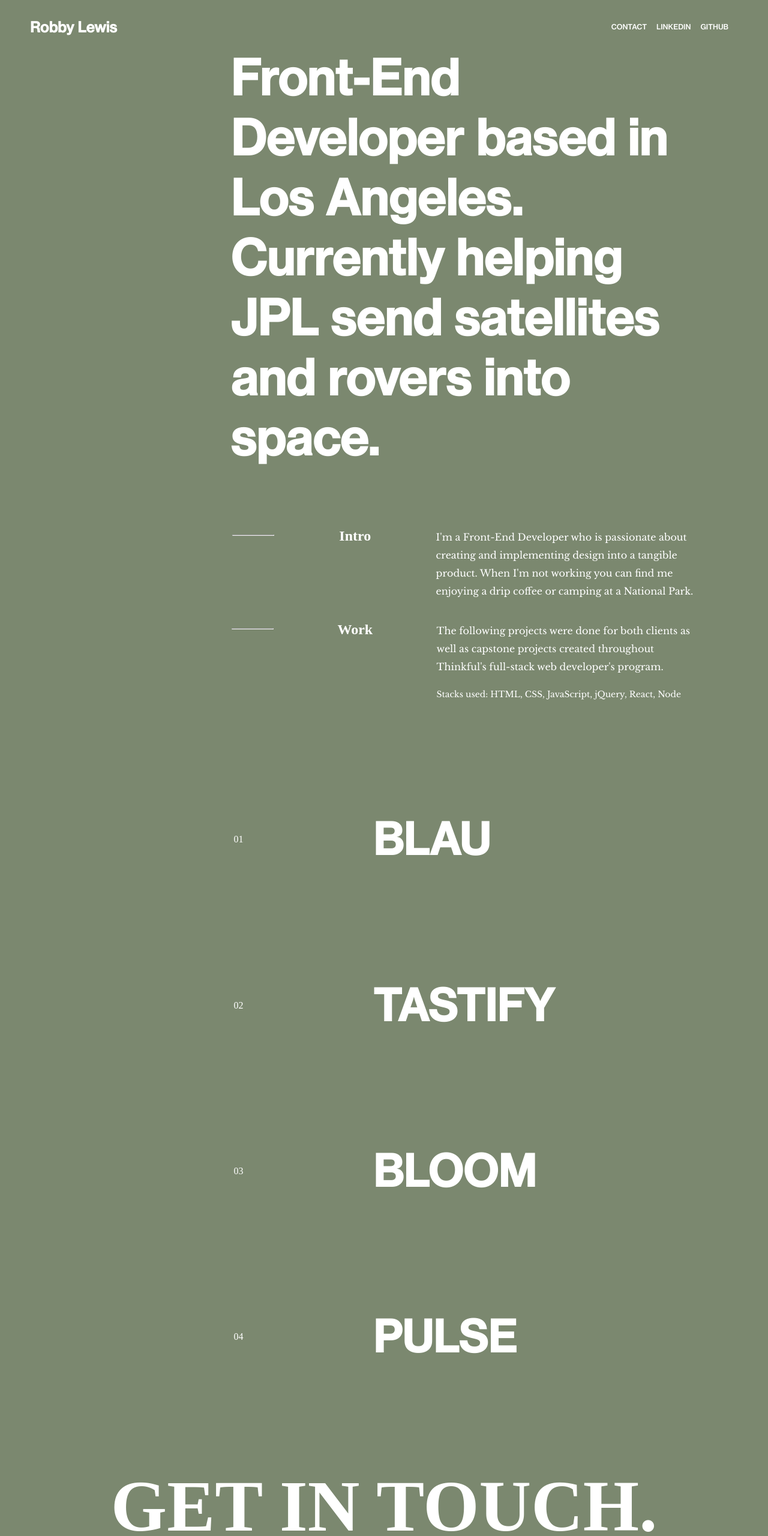
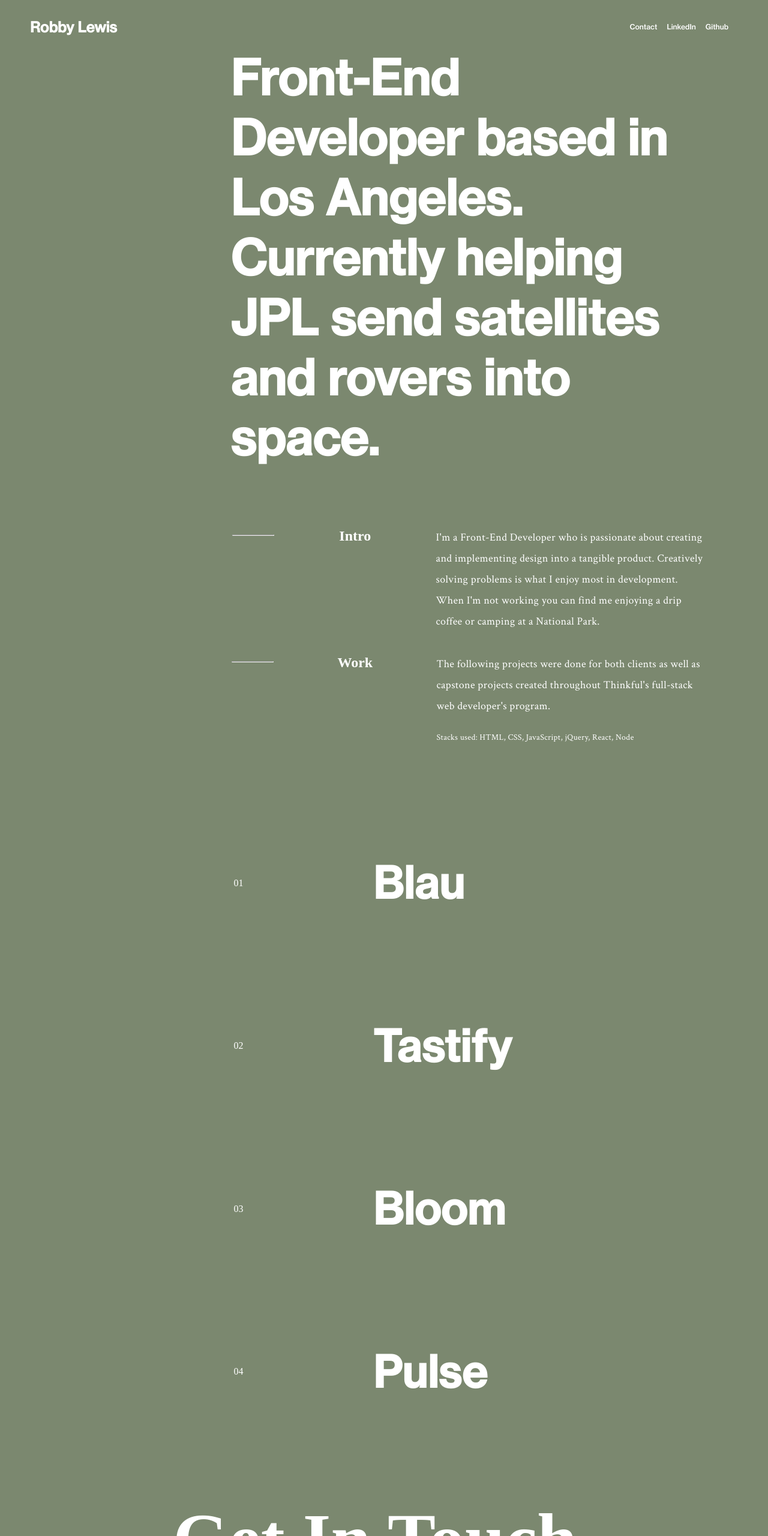
Before and after one commit to robbylewis7/Site, a plain HTML site: page index.html in a window 1280 px wide. Shown: the top 2560 px of the page at 60% size. Drawn offline with nearby package versions, Linux system fonts and the light colour scheme.

Commit message:
updated files

```diff
--- a/index.html
+++ b/index.html
@@ -8,7 +8,7 @@
 <script src="https://ajax.googleapis.com/ajax/libs/jquery/1.8.3/jquery.min.js"></script>
 <script src="http://code.jquery.com/ui/1.9.2/jquery-ui.js"></script>
 <link href="https://fonts.googleapis.com/css?family=Gothic+A1&display=swap" rel="stylesheet"><body>
-<link href="https://fonts.googleapis.com/css?family=Libre+Baskerville&display=swap" rel="stylesheet">
+    <link href="https://fonts.googleapis.com/css?family=Crimson+Text&display=swap" rel="stylesheet">
 <div id = "main">
     <header class="global-nav">
         <nav role="navigation" class="container">
@@ -16,15 +16,12 @@
             <h2>Robby Lewis</h2>
             <li class="navsection-primary">
               <ul>
-                <li><a href="/">Contact</a></li>
-                <li><a href="/">LinkedIn</a></li>
-                <li><a href="/">Github</a></li>
+                <li><a href="mailto:robbyklew@gmail.com" target="_blank">Contact</a></li>
+                <li><a href="https://www.linkedin.com/in/robbykl/" target="_blank">LinkedIn</a></li>
+                <li><a href="https://github.com/robbylewis7" target="_blank">Github</a></li>
               </ul>
             </li>
-            <!-- End Primary Section -->
-            <!-- Start Mobile Section -->
             <li class="navsection-mobile">
-              <!-- Mobile Menu Button -->
                        <h2>Menu</h2>
               <a class="mobilemenu-wrapper" id="toggle">
                   <span class="bars"></span>
@@ -35,9 +32,9 @@
               <div class="overlay" id="overlay">
                 <div>
                   <ul>
-                    <li><a href="/">Contact</a></li>
-                    <li><a href="/">LinkedIn</a></li>
-                    <li><a href="/">Github</a></li>
+                    <li><a href=""mailto:robbyklew@gmail.com" target="_blank"">Contact</a></li>
+                    <li><a href="https://www.linkedin.com/in/robbykl/" target="_blank">LinkedIn</a></li>
+                    <li><a href="https://github.com/robbylewis7" target="_blank">Github</a></li>
                   </ul>
                 </div>
               </div>
@@ -68,8 +65,8 @@
     <div class = "description">
         <p>
             I'm a Front-End Developer who is passionate about
-            creating and implementing design into a tangible product.
-            When I'm not working you can find me enjoying a drip coffee or camping
+            creating and implementing design into a tangible product. Creatively solving problems is
+            what I enjoy most in development. When I'm not working you can find me enjoying a drip coffee or camping
             at a National Park.
         </p>
     </div>
@@ -105,7 +102,7 @@
         <div class = "workDescription">
            <a href = ""> <h1>Blau</h1></a>
            <p id = "WDText">Blau is a children's clothing brand getting ready to launch their brand.
-            I helped develop their Shopify-based theme and customize it to fit their e-commerce needs.<br>
+            I helped develop their Shopify-based theme and customize it to fit their e-commerce needs.<br><br>
             Stack: HTML, CSS, JavaScript, jQuery, Liquid
         </p>
         </div>
@@ -122,7 +119,7 @@
             <p id = "WDText">Tastify allows users to input their location, select a date, and
                 view any concert planned using SongKick's API. That list will get fed into
                 a Spotify playlist using Spotify's API so the user can listen to a mix of
-                artist based off aforementioned parameters.<br>
+                artist based off aforementioned parameters.<br><br>
                 Stack: HTML, CSS, JavaScript, jQuery, APIs
             </p>
         </div>
@@ -138,7 +135,7 @@
             <a href = ""> <h1>Bloom</h1></a>
             <p id = "WDText">Bloom is a digital representation of Bullet Journaling. It allows users to
                 log various elements of daily habits and wellness to track on an ongoing basis. They can review
-                data as they go to see trends in health and wellness.<br>
+                data as they go to see trends in health and wellness.<br><br>
                 Stack: HTML, CSS, JavaScript, jQuery, Node, Passport
             </p>
         </div>
@@ -154,7 +151,7 @@
             <a href = ""> <h1>Pulse</h1></a>
             <p id = "WDText">Pulse is an all-in-one stop for the professional sports fanatic. The user will select
                 their favorite teams from a list and view an aggregation of articles from large and small-scale news
-                outlets. <br>
+                outlets. <br><br>
                 Stack: HTML, CSS, JavaScript, jQuery, React, Node, Passport
             </p>
         </div>
@@ -162,7 +159,7 @@
 </div>
 
 <div id = "contactFooter">
-    <a href = ""><h1 id = "contact">Get in touch.</h1></a>
+    <a href = "mailto:robbyklew@gmail.com" target="_blank"><h1 id = "contact">Get in touch.</h1></a>
 </div>
 <script type="text/javascript" src="index.js"></script>
 </body>
--- a/index.js
+++ b/index.js
@@ -3,3 +3,28 @@ $('#toggle').click(function() {
     $(this).toggleClass('active');
     $('#overlay').toggleClass('open');
    });
+
+
+   let seconds = 7000;
+
+   function change (){
+    $("html, body").css('background-color','#7B886F');
+   setTimeout(change1, seconds)
+  }
+
+  function change1 (){
+    $("html, body").css('background-color','#575761');
+    setTimeout(change2, seconds)
+  }
+
+  function change2 (){
+    $("html, body").css('background-color','#627C85');
+    setTimeout(change3, seconds)
+  }
+
+  function change3 (){
+    $("html, body").css('background-color','#815355');
+    setTimeout(change, seconds)
+  }
+
+  change();
--- a/main.css
+++ b/main.css
@@ -93,11 +93,13 @@ ul {
     width: 50%;
     line-height: 30px;
     font-size: 24px;
-    font-family: 'Libre Baskerville', serif;
+    font-family: 'Crimson Text', serif;
 }
 
 .description p{
-    font-size: 16px;
+    font-size: 18px;
+    line-height: 35px;
+    letter-spacing: .02em;
 }
 
 #stacks{
@@ -128,18 +130,21 @@ ul {
 .workDescription h1{
     font-size: 72px;
     font-family: "GroteskBold";
+    text-transform: capitalize;
 }
 
 .workDescription{
+    font-size: 18px;
+    line-height: 25px;
+    letter-spacing: .02em;
     width: 50%;
-    line-height: 30px;
-    font-size: 12px;
-    font-family: 'Libre Baskerville', serif;
+    font-family: 'Crimson Text', serif;
 }
 
 .workDescription p{
     display: none;
     position: absolute;
+    font-size: 18px;
 }
 
 .workDescription a:hover + #WDText{
@@ -161,12 +166,13 @@ ul {
 
 #contactFooter a:hover{
     text-decoration-line: underline;
-    text-decoration-color: #0E7C7B;
+    text-decoration-color: white;
 }
 
 #contact{
     color: white;
     font-size: 120px;
+    text-transform: capitalize;
 }
 
 
@@ -190,7 +196,7 @@ ul {
   .global-nav a {
     color: #fff;
     text-decoration: none;
-    text-transform: uppercase;
+    text-transform: capitalize;
   }
 
   .global-nav ul {
@@ -298,7 +304,6 @@ ul {
   .bars {
     background: #fff;
     display: block;
-    border-radius: 4px;
     height: 4px;
     width: 100%;
     -webkit-transition: all 0.35s ease;
@@ -443,6 +448,17 @@ ul {
     text-transform: uppercase;
   }
 
+  @media only screen and (max-width: 1200px) {
+  .workDescription p{
+    display: inline;
+    position: absolute;
+    padding-right: 10%;
+    }
+
+    .work{
+        margin-bottom: 350px;
+    }
+  }
 
 @media only screen and (max-width: 600px) {
 
@@ -454,14 +470,14 @@ ul {
     }
 
     #aboutText{
+        padding: 0 20px;
         font-size: 50px;
         color: white;
         position: relative;
         line-height: normal;
         font-weight: bold;
         left: 0%;
-        padding: 0 40px;
-        top: 20%;
+        top: 15%;
     }
 
     #intro{
@@ -475,15 +491,4 @@ ul {
         left: 0%;
     }
 
-    .work{
-        margin-bottom: 350px;
-    }
-
-
-    .workDescription p{
-        display: inline;
-        position: absolute;
-        padding-right: 10%;
-    }
-
 }
```
